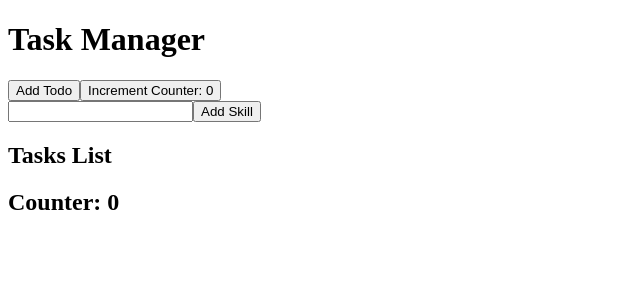
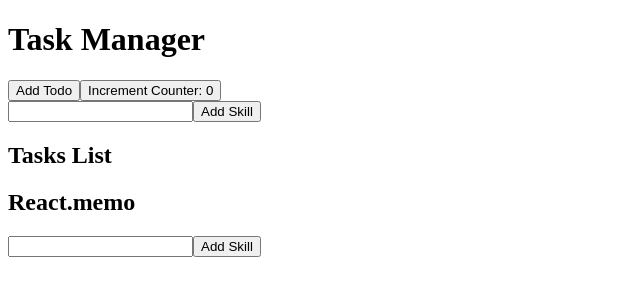
Before and after one commit to acciojob/react-memo-Aravindhan-Rajendran, a React app: page / in a window 1280 px wide. Shown: the top 300 px of the page, without its empty margins (0-640 px from the left). Built offline with nearby package versions, Linux system fonts and the light colour scheme.

Commit message:
Update ReactMemo.js

```diff
--- a/src/components/ReactMemo.js
+++ b/src/components/ReactMemo.js
@@ -1,11 +1,36 @@
-import React from 'react';
+import React, { useState, useCallback } from 'react';
 
 const ReactMemo = React.memo(({ counter }) => {
   console.log('ReactMemo re-rendered');
 
+  const [inputData, setInputData] = useState('');
+  const [items, setItems] = useState([]);
+
+  const handleInputChange = (e) => {
+    setInputData(e.target.value);
+  };
+
+  const handleAddSkill = () => {
+    if (inputData.trim()) {
+      setItems((prevItems) => [...prevItems, inputData]);
+      setInputData(''); // Clear input after adding
+    }
+  };
+
   return (
     <div>
-      <h2>Counter: {counter}</h2> {/* Ensure this displays the counter correctly */}
+      <h2>React.memo</h2>
+      <input
+        type="text"
+        value={inputData}
+        onChange={handleInputChange}
+      />
+      <button id="item-jumbotron" onClick={handleAddSkill}>Add Skill</button>
+      <ul>
+        {items.map((item, index) => (
+          <li key={index}>{item}</li>
+        ))}
+      </ul>
     </div>
   );
 });
```
